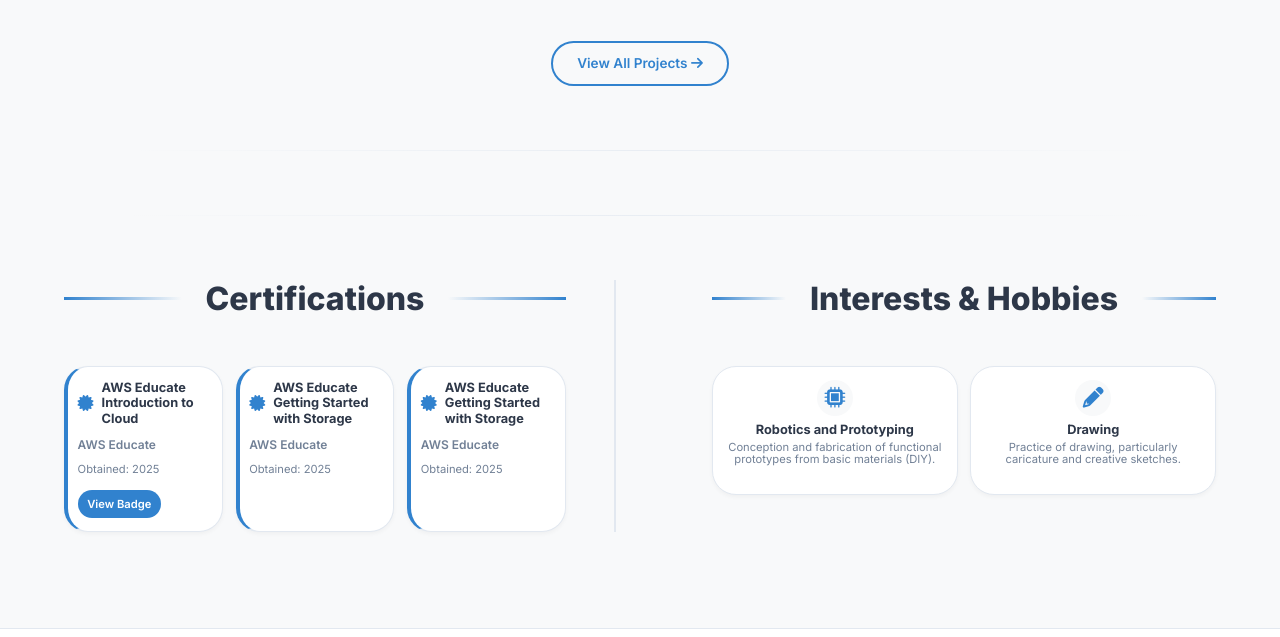
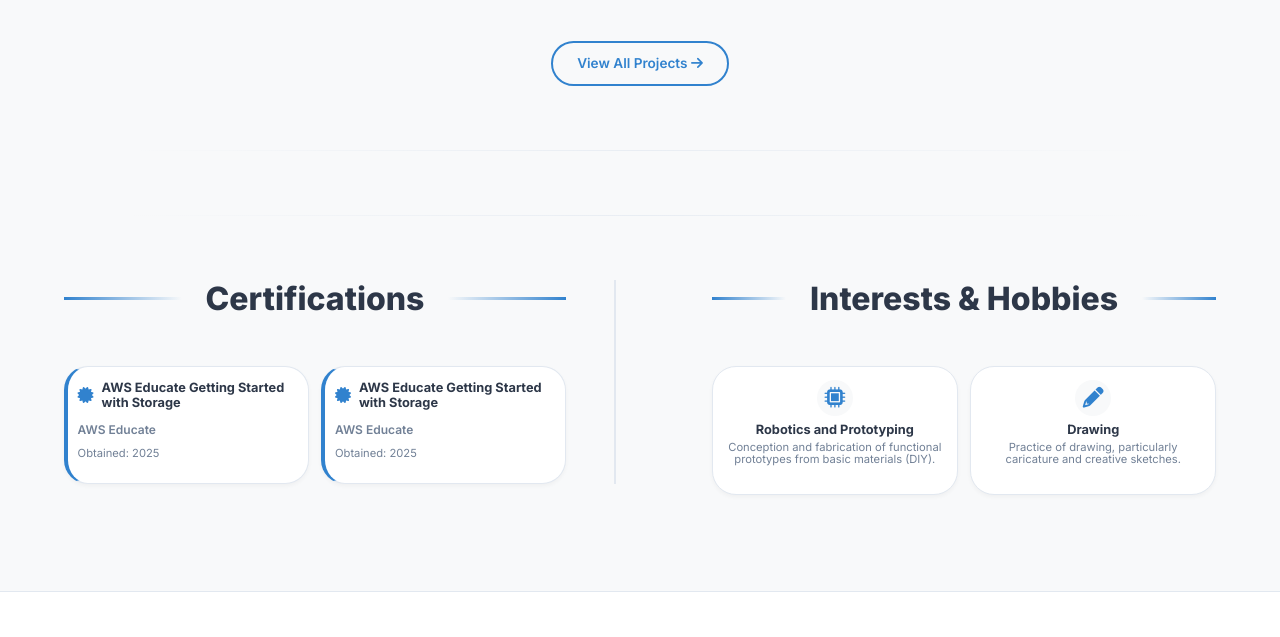
Before and after one commit to Hicham-El-Mouloudi/Projects-Documentations, a plain HTML site: page index.html in a window 1280 px wide. Shown: the part 737-1374 px from the top of the page. Drawn offline with Linux system fonts and the light colour scheme.

Commit message:
Adding some placeholders

```diff
--- a/index.html
+++ b/index.html
@@ -21,9 +21,9 @@
             <div class="nav-links">
                 <a href="index.html" class="nav-item active">Home</a>
                 <!-- Link points to a separate file -->
-                <a href="projects.html" class="nav-item">Projects</a>
+                <a href="index.html" class="nav-item">Projects</a>
                 <!-- Link points to a separate file -->
-                <a href="about.html" class="nav-item">About</a>
+                <a href="index.html" class="nav-item">About</a>
             </div>
             <div class="navbar-controls">
                 <button id="theme-toggle" class="control-btn" title="Toggle theme">
--- a/scripts/certifications.js
+++ b/scripts/certifications.js
@@ -1,12 +1,5 @@
 // Certifications Data
 const certifications = [
-    {
-        id: 1,
-        name: "AWS Educate Introduction to Cloud",
-        issuer: "AWS Educate",
-        date: "Obtained: 2025",
-        badge_url: "haha"
-    },
     {
         id: 2,
         name: "AWS Educate Getting Started with Storage",
--- a/scripts/projects.js
+++ b/scripts/projects.js
@@ -5,7 +5,7 @@ const projects = [
         title: "CBIR",
         description: "Image classification and visual search system.",
         tags: ["Python", "NumPy", "Tkinter"],
-        details_url: "project-details.html?id=1",
+        details_url: "index.html",
         background: "resources/placeholder.jpg"
     },
     {
@@ -13,7 +13,7 @@ const projects = [
         title: "Library Manager",
         description: "Desktop app for managing books, members, and loans.",
         tags: ["Python", "Tkinter", "Matplotlib"],
-        details_url: "project-details.html?id=2",
+        details_url: "index.html",
         background: "resources/placeholder.jpg"
     },
     {
@@ -21,7 +21,7 @@ const projects = [
         title: "Medical App",
         description: "Patient files and appointment management system.",
         tags: ["Java", "JavaFX", "MySQL"],
-        details_url: "project-details.html?id=3",
+        details_url: "index.html",
         background: "resources/placeholder.jpg"
     },
     {
@@ -29,7 +29,7 @@ const projects = [
         title: "Slogan Verifier",
         description: "Automate trademark and copyright verification.",
         tags: ["Python", "Selenium", "Web Scraping"],
-        details_url: "project-details.html?id=4",
+        details_url: "index.html",
         background: "resources/placeholder.jpg"
     }
 ];
```
